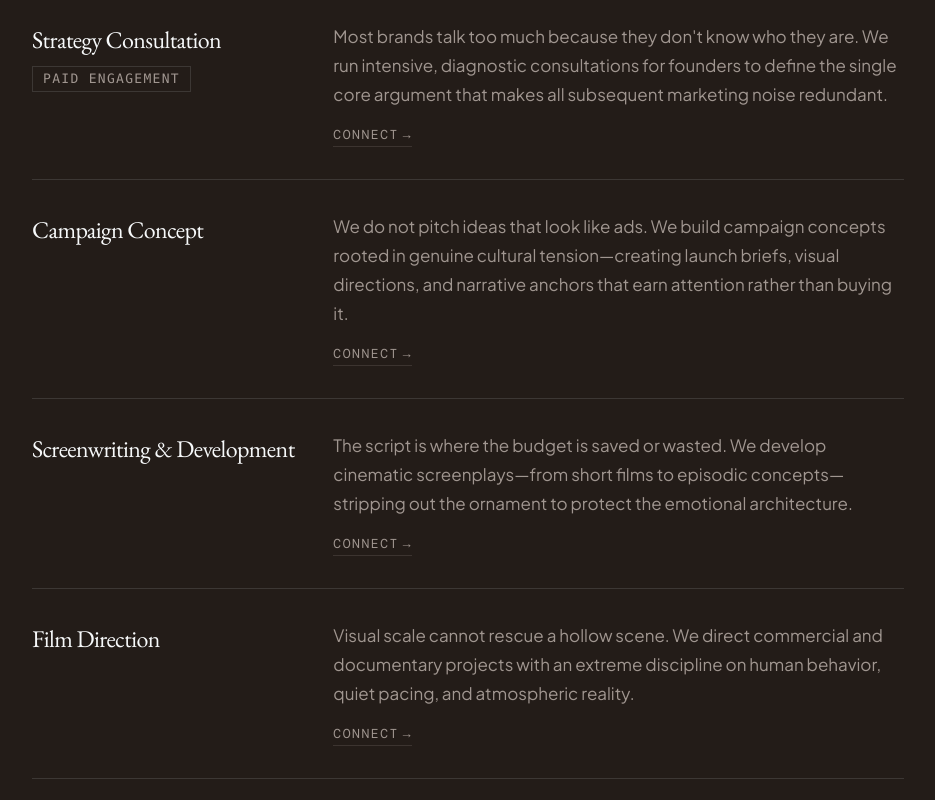
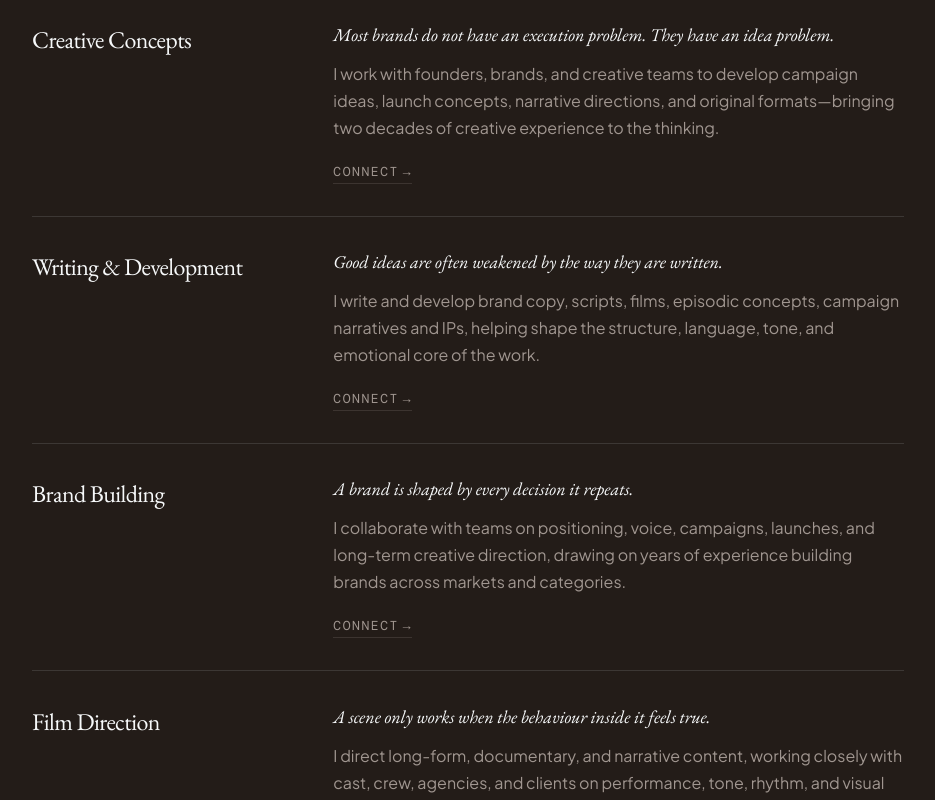
Before and after one commit to aivancreates-collab/ivanlewis-portfolio, a React (Vite) app: page / in a window 1280 px wide. Shown: the part 4400-5200 px from the top of the page, without its empty margins (172-1107 px from the left). Built offline with nearby package versions, Linux system fonts and the light colour scheme; a web font is replaced by a local one.

Commit message:
feat(services): update service offerings and copy
Refactor the ServicesSection to feature updated service categories with distinct hooks and refined descriptions to better reflect the current creative offering.

```diff
--- a/src/app/components/ServicesSection.tsx
+++ b/src/app/components/ServicesSection.tsx
@@ -1,25 +1,34 @@
 export function ServicesSection() {
   const services = [
     {
-      title: 'Strategy Consultation',
-      description: 'Most brands talk too much because they don\'t know who they are. We run intensive, diagnostic consultations for founders to define the single core argument that makes all subsequent marketing noise redundant.',
-      paid: true,
+      title: 'Creative Concepts',
+      hook: 'Most brands do not have an execution problem. They have an idea problem.',
+      description: 'I work with founders, brands, and creative teams to develop campaign ideas, launch concepts, narrative directions, and original formats—bringing two decades of creative experience to the thinking.',
+      hasConnect: true,
     },
     {
-      title: 'Campaign Concept',
-      description: 'We do not pitch ideas that look like ads. We build campaign concepts rooted in genuine cultural tension—creating launch briefs, visual directions, and narrative anchors that earn attention rather than buying it.',
+      title: 'Writing & Development',
+      hook: 'Good ideas are often weakened by the way they are written.',
+      description: 'I write and develop brand copy, scripts, films, episodic concepts, campaign narratives and IPs, helping shape the structure, language, tone, and emotional core of the work.',
+      hasConnect: true,
     },
     {
-      title: 'Screenwriting & Development',
-      description: 'The script is where the budget is saved or wasted. We develop cinematic screenplays—from short films to episodic concepts—stripping out the ornament to protect the emotional architecture.',
+      title: 'Brand Building',
+      hook: 'A brand is shaped by every decision it repeats.',
+      description: 'I collaborate with teams on positioning, voice, campaigns, launches, and long-term creative direction, drawing on years of experience building brands across markets and categories.',
+      hasConnect: true,
     },
     {
       title: 'Film Direction',
-      description: 'Visual scale cannot rescue a hollow scene. We direct commercial and documentary projects with an extreme discipline on human behavior, quiet pacing, and atmospheric reality.',
+      hook: 'A scene only works when the behaviour inside it feels true.',
+      description: 'I direct long-form, documentary, and narrative content, working closely with cast, crew, agencies, and clients on performance, tone, rhythm, and visual storytelling.',
+      hasConnect: true,
     },
     {
       title: 'Creative Advisory',
-      description: 'A great narrative is a daily practice, not a slide deck. We partner with select brand leaders on a long-term advisory basis, acting as a direct filter for positioning, IP development, and creative execution.',
+      hook: 'Creative teams often need perspective more than another presentation.',
+      description: 'I offer ongoing support across ideas, writing, brand direction, campaigns, and production—bringing experienced judgement to the areas where it is most useful.',
+      hasConnect: false,
     },
   ];
 
@@ -56,7 +65,7 @@ export function ServicesSection() {
             >
               <div className="grid grid-cols-1 md:grid-cols-12 gap-4 md:gap-8 items-start">
 
-                {/* Title & Badge column (4 out of 12 columns) */}
+                {/* Title column (4 out of 12 columns) */}
                 <div className="md:col-span-4 flex flex-col sm:flex-row md:flex-col sm:items-center md:items-start justify-between sm:justify-start md:justify-between gap-2">
                   <h3
                     className="text-[20px] sm:text-[22px] md:text-[24px] font-normal tracking-tight text-[var(--text)]"
@@ -66,32 +75,33 @@ export function ServicesSection() {
                   >
                     {service.title}
                   </h3>
-
-                  {service.paid && (
-                    <span
-                      className="inline-block text-[14px] lg:text-[13px] uppercase tracking-[0.1em] border px-2.5 py-0.5 text-[var(--text-muted)] select-none font-mono"
-                      style={{ borderColor: 'var(--border)' }}
-                    >
-                      paid engagement
-                    </span>
-                  )}
                 </div>
 
                 {/* Description column (8 out of 12 columns) */}
                 <div className="md:col-span-8 flex flex-col items-start gap-4">
+                  <div className="space-y-3">
                     <p
-                    className="text-[17px] text-[var(--text-secondary)] leading-[1.7] max-w-[750px] font-normal"
+                      className="text-[17px] sm:text-[18px] text-[var(--text)] font-normal leading-[1.45] italic"
+                      style={{ fontFamily: 'var(--font-family-serif)' }}
+                    >
+                      {service.hook}
+                    </p>
+                    <p
+                      className="text-[15px] sm:text-[16px] text-[var(--text-secondary)] leading-[1.7] max-w-[750px] font-normal"
                       style={{ fontFamily: 'Plus Jakarta Sans, sans-serif' }}
                     >
                       {service.description}
                     </p>
+                  </div>
+                  {service.hasConnect && (
                     <a
                       href="#connect"
-                    className="text-[13px] uppercase tracking-[0.12em] font-normal text-[var(--text-secondary)] hover:text-[var(--text)] border-b border-[var(--text-secondary)]/20 hover:border-[var(--text)]/60 pb-0.5 transition-all duration-300 inline-flex items-center gap-1 group/cta"
+                      className="text-[13px] uppercase tracking-[0.12em] font-normal text-[var(--text-secondary)] hover:text-[var(--text)] border-b border-[var(--text-secondary)]/20 hover:border-[var(--text)]/60 pb-0.5 transition-all duration-300 inline-flex items-center gap-1 group/cta mt-1"
                       style={{ fontFamily: 'var(--font-family-mono)' }}
                     >
                       Connect <span className="inline-block transform transition-transform duration-300 group-hover/cta:translate-x-1">→</span>
                     </a>
+                  )}
                 </div>
 
               </div>
```
Lines whose indentation alone changed are shown as unchanged.
